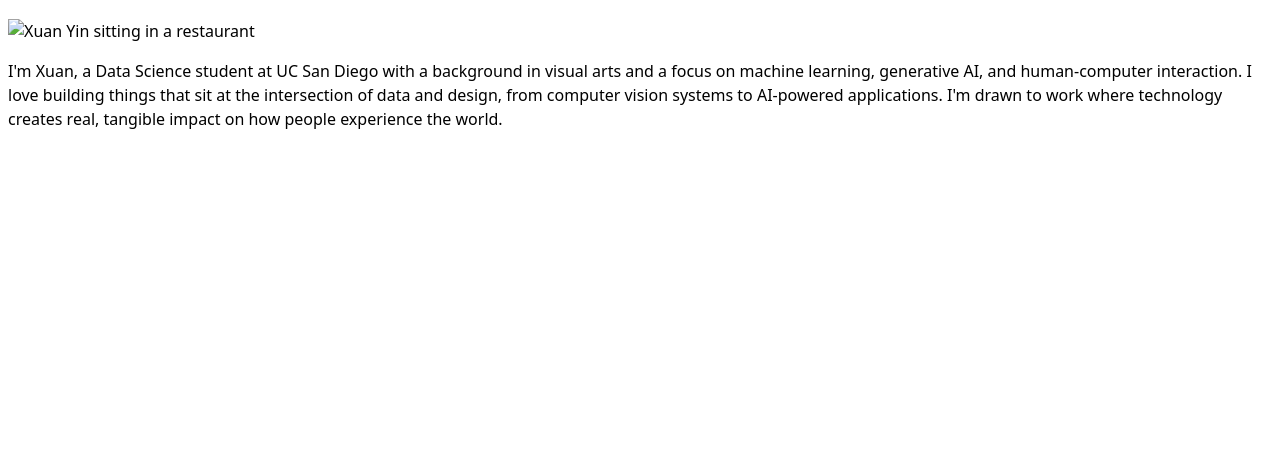
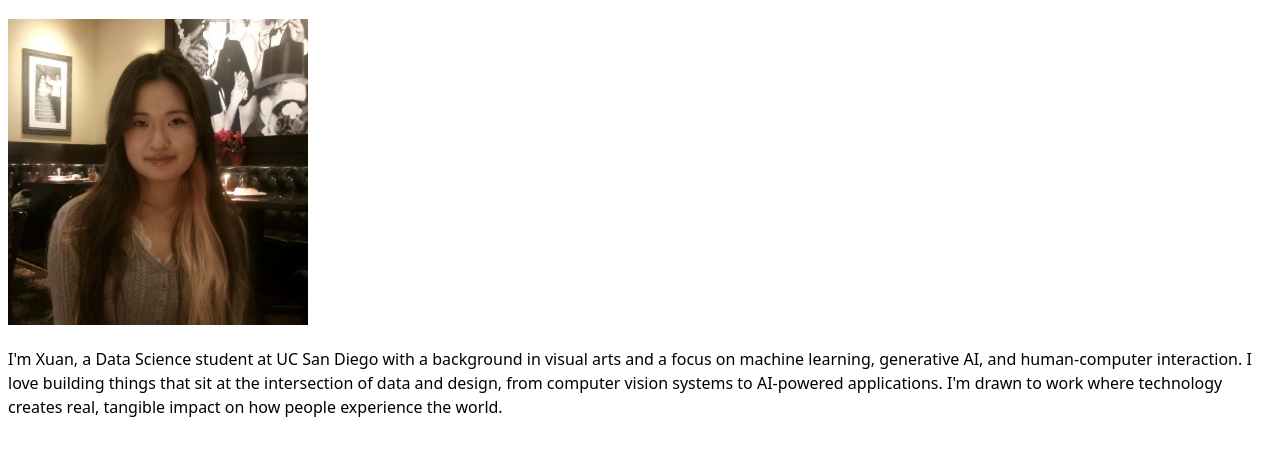
Before and after one commit to xuan0035/portfolio, a plain HTML site: page index.html in a window 1280 px wide. Shown: the part 104-560 px from the top of the page. Drawn offline with Linux system fonts and the light colour scheme.

Commit message:
Fixed resume link and edited photo size

```diff
--- a/style.css
+++ b/style.css
@@ -6,5 +6,7 @@ body {
   }
 
 img {
+  width: 300px;
   max-width: 100%;
+  height: auto;
 }
```
Also changed, not shown: images/me.JPG (renamed from images/IMG_8071.JPG), 2 other files.
